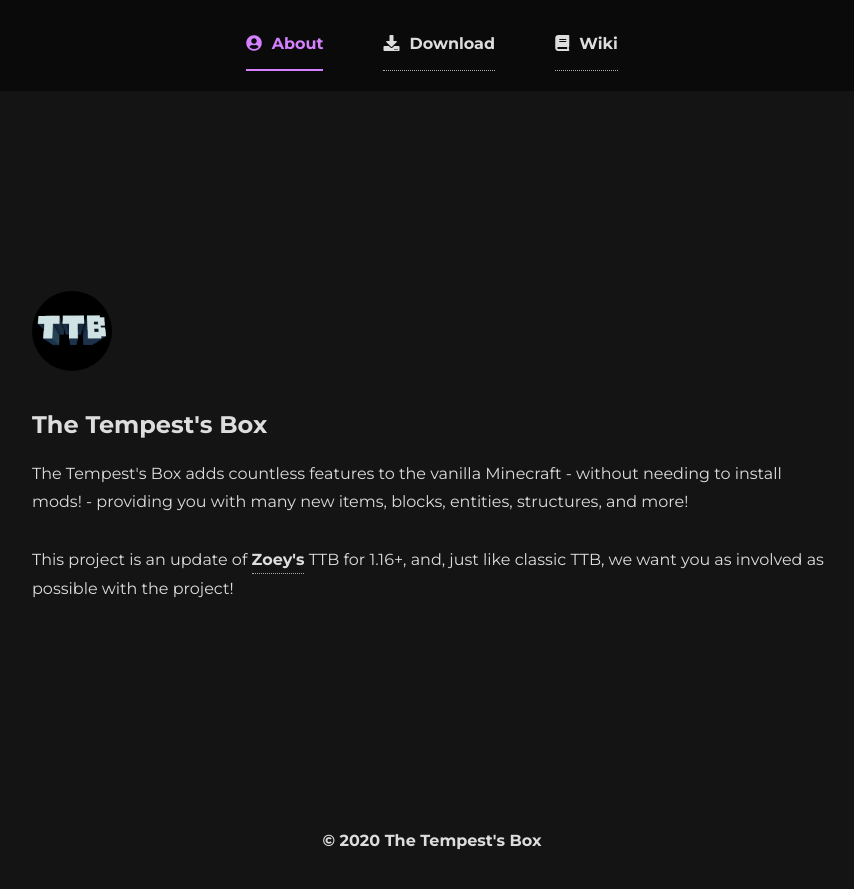
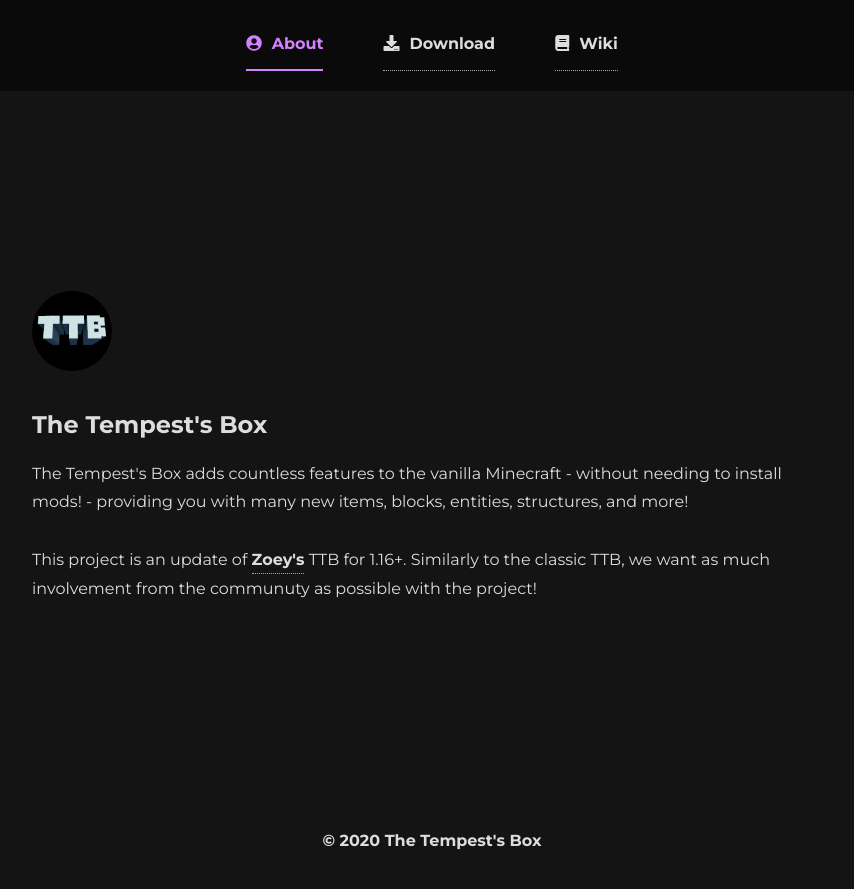
Before and after one commit to tempestsbox/tempestsbox.github.io, a Jekyll site: the page built from index.html, in a window 1280 px wide. Shown: the top 889 px of the page, without its empty margins (208-1062 px from the left). Built offline with Jekyll 4.4.1, drawn with Linux system fonts in a browser that asks for light colours; nearby versions of some CDN libraries.

Commit message:
Fix horrible sentence and comma splice

```diff
--- a/index.html
+++ b/index.html
@@ -17,7 +17,7 @@
 
     <br><br>
 
-        This project is an update of <a href="/faq#Who-is-Zoey?">Zoey's</a> TTB for 1.16+, and, just like classic TTB, we want you as involved as possible with the project!
+        This project is an update of <a href="/faq#Who-is-Zoey?">Zoey's</a> TTB for 1.16+. Similarly to the classic TTB,  we want as much involvement from the communuty as possible with the project!
 
     </p>
 </section>
```
